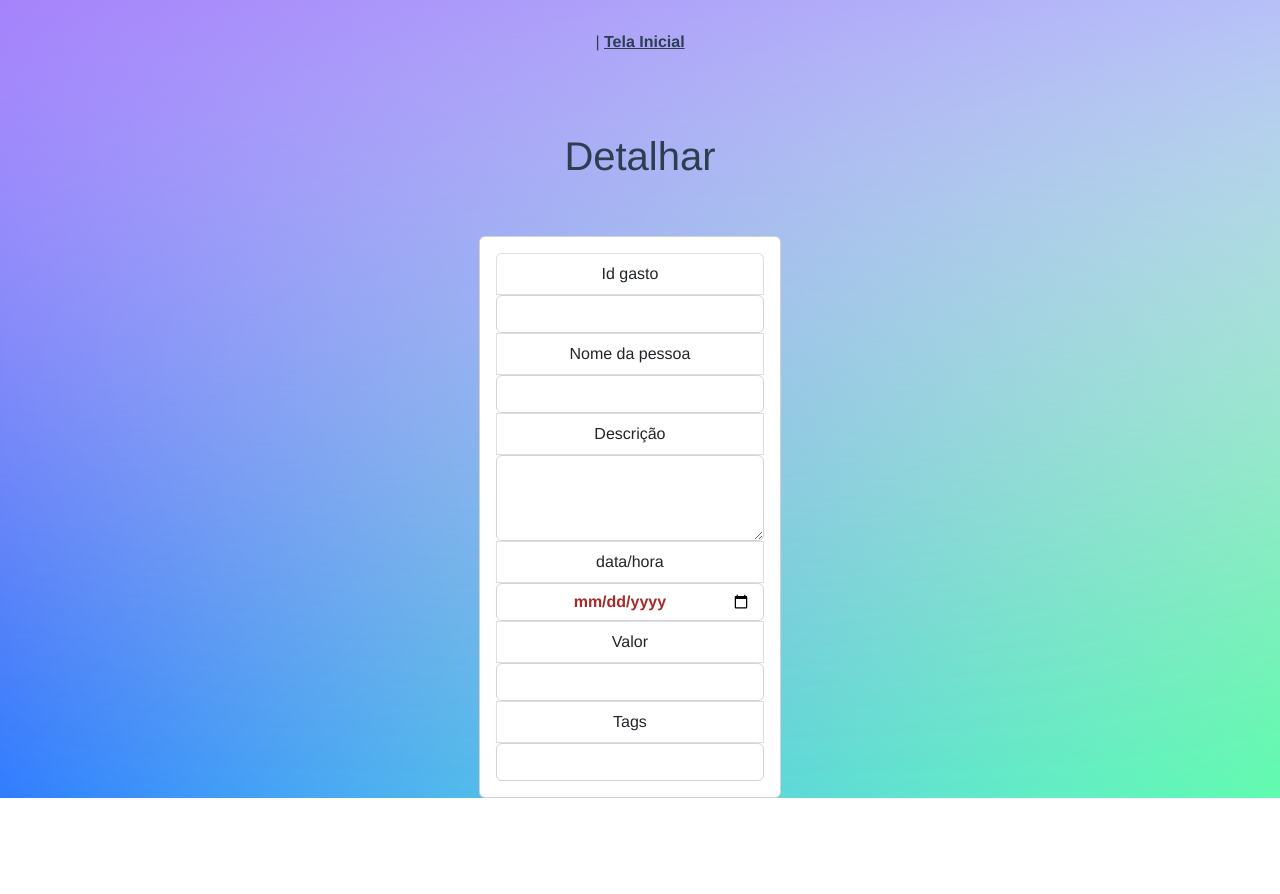
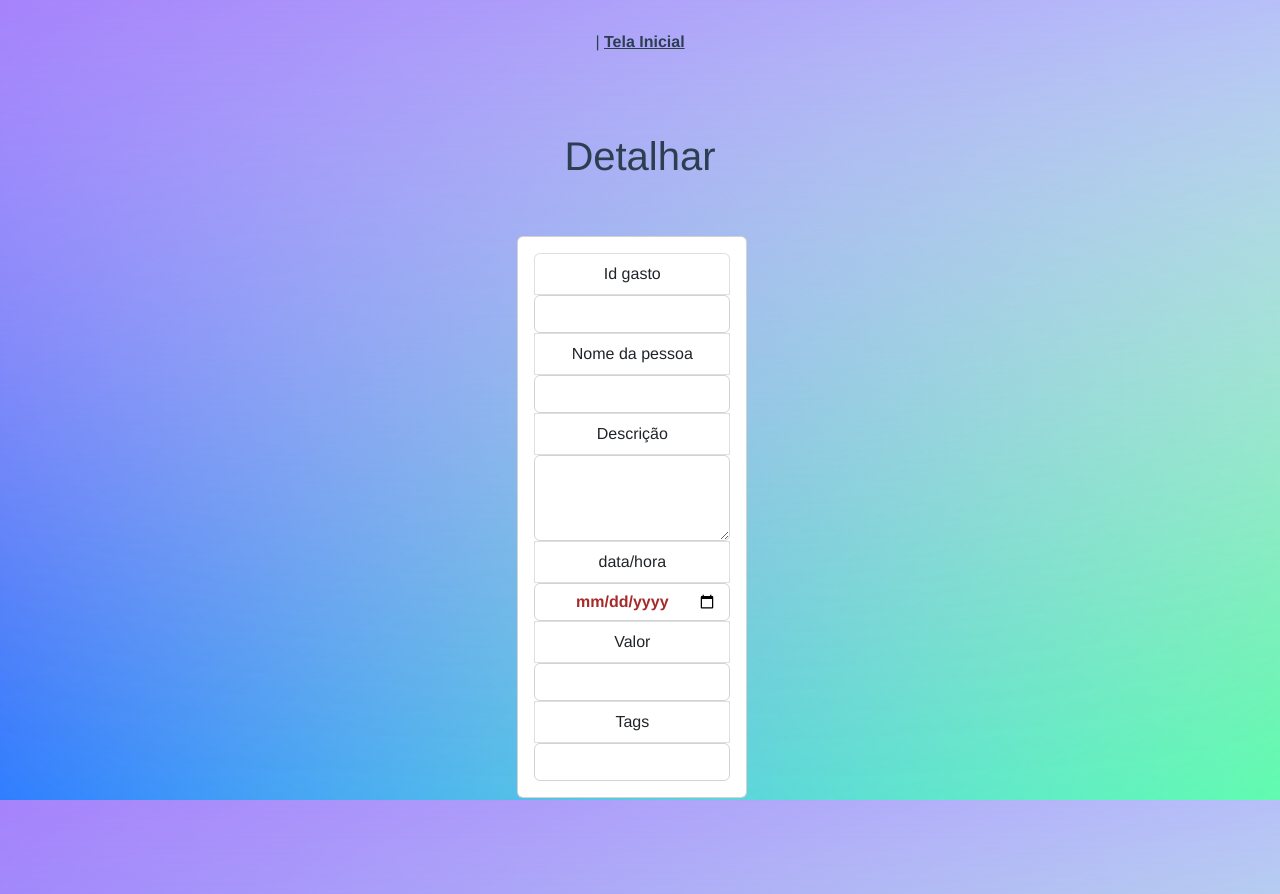
Before and after one commit to noalmeida/front-gastos, a Vue app: page /#/detalhes in a window 1280 px wide. Before the commit the page ends 800 px from the top, so only its background shows below. Built offline with nearby package versions, Linux system fonts and the light colour scheme; no server answers.

Commit message:
fix viewport app for body background

```diff
--- a/public/index.html
+++ b/public/index.html
@@ -11,4 +11,13 @@
     <div id="app"></div>
     <!-- built files will be auto injected -->
   </body>
+  <style>
+    body{
+      background:
+        linear-gradient(rgb(166, 131, 247), transparent),
+        linear-gradient(to top left, rgb(96, 251, 96), transparent),
+        linear-gradient(to top right, blue, transparent);
+    background-blend-mode: screen;
+    }
+  </style>
 </html>
--- a/src/App.vue
+++ b/src/App.vue
@@ -13,11 +13,7 @@
   -moz-osx-font-smoothing: grayscale;
   text-align: center;
   color: #2c3e50;
-   background:
-        linear-gradient(rgb(166, 131, 247), transparent),
-        linear-gradient(to top left, rgb(96, 251, 96), transparent),
-        linear-gradient(to top right, blue, transparent);
-    background-blend-mode: screen;
+  height:100vh;
 }
 
 nav {
--- a/src/components/Cadastrar.vue
+++ b/src/components/Cadastrar.vue
@@ -1,5 +1,5 @@
 <template>
-    <div class="container-fluid p-5">
+    <div class="container-fluid">
         <div class="row">
               <div class="col-md-4"></div>
               <div class="col-md-4">  <h1 id="tituloCadastro">Cadastrar Gastos</h1></div>
--- a/src/components/DetalharGastos.vue
+++ b/src/components/DetalharGastos.vue
@@ -1,13 +1,13 @@
 <template>
- <div class="container-fluid">
+ <div class="container-fluid p-5">
       <div class="row">
                   <div class="col-md-4"></div>
-                  <div class="col-md-4 p-5">  <h1 id="tituloDetalhar">Detalhar</h1></div>
+                  <div class="col-md-4">  <h1 id="tituloDetalhar">Detalhar</h1></div>
                   <div class="col-md-4"></div>
       </div>
       <div class="row">
                   <div class="col-md-4"></div>
-                  <div class="col-md-4">
+                  <div class="col-md-4 p-5">
                     <!-- bloco de detalhes -->
                     <div class="card w-75">
                           <div class="card-body">
--- a/src/views/ListarGastos.vue
+++ b/src/views/ListarGastos.vue
@@ -1,7 +1,7 @@
 <template>
 <h1 id="tituloListar">Listar Gastos</h1>
 
-<div class="l-cards" >
+<div class="l-cards">
   <article class="c-card" v-for="arr  in ArrData" :key="arr.id">
     <div class="c-card__image">
       <div class="c-card__content">
```
